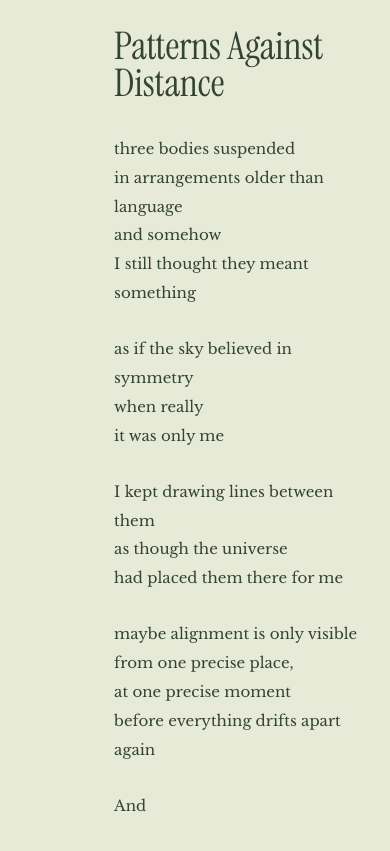
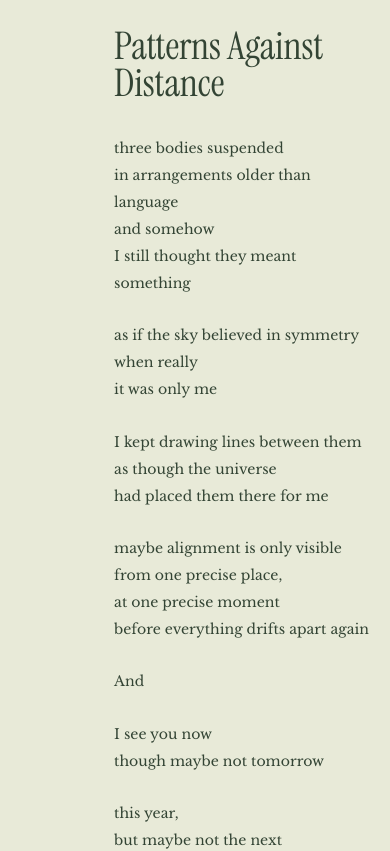
Before and after one commit to saykig/sarakim23, a Next.js app: page /poetry in a window 390 px wide. Shown: the part 1000-1851 px from the top of the page. Built offline with nearby package versions, Linux system fonts and the light colour scheme.

Commit message:
Reduce Poetry reading text

```diff
--- a/app/global.css
+++ b/app/global.css
@@ -2467,7 +2467,7 @@ body:has(.memory-page) ::selection {
   width: min(100%, 41rem);
   color: var(--atlas-ink);
   font-family: var(--font-poetry-serif), 'Times New Roman', Times, serif;
-  font-size: clamp(0.94rem, 1.28vw, 0.96rem);
+  font-size: clamp(0.88rem, 1.2vw, 0.91rem);
   font-weight: 400;
   letter-spacing: 0;
   line-height: 1.92;
@@ -2594,7 +2594,7 @@ body:has(.memory-page) ::selection {
   }
 
   .poetry-poem-text {
-    font-size: clamp(0.94rem, 3.2vw, 0.96rem);
+    font-size: clamp(0.88rem, 3vw, 0.91rem);
   }
 }
 
```
